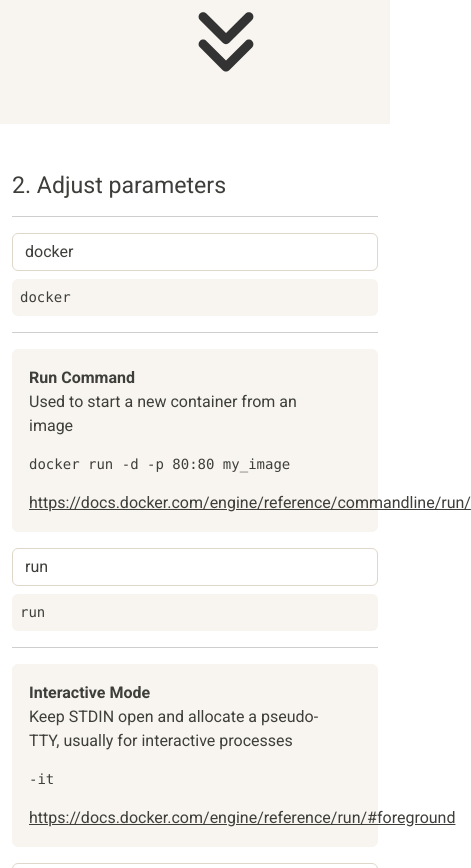
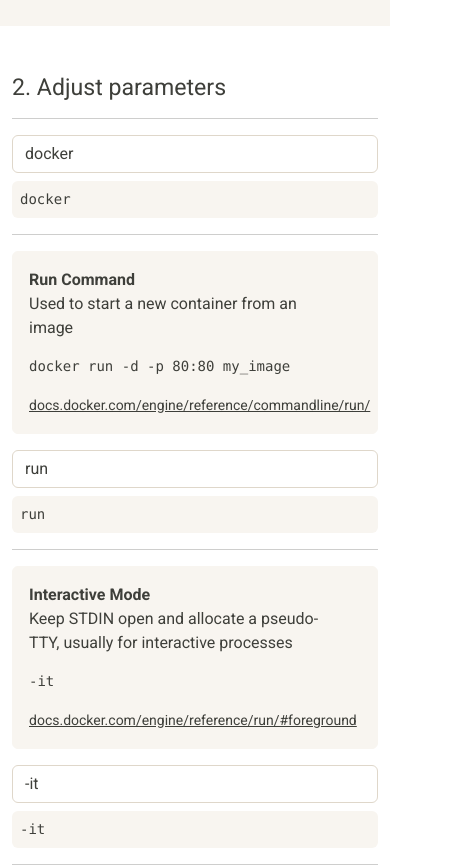
Before and after one commit to nahakiole/dockereditor, a plain HTML site: page src/index.html in a window 390 px wide. Shown: the part 1132-2000 px from the top of the page, 471 px wide, since content can reach past the window. Drawn offline with Linux system fonts and the light colour scheme.

Commit message:
Fixing mobile

```diff
--- a/src/index.html
+++ b/src/index.html
@@ -45,6 +45,10 @@
         .form-control.notfilled {
             background-color: #ff00002e;
         }
+
+        small a {
+            white-space: break-spaces;
+        }
     </style>
 
 </head>
@@ -68,7 +72,7 @@
 
         <div class="container pt-1 pb-5 ">
 
-            <div class="col-md-8 offset-2 mt-4 ">
+            <div class="col-md-8 offset-md-2 mt-4 ">
                 <h1>Docker Editor</h1>
                 <p>
                     A novel, magical tool is at your disposal: The Docker Command Editor! It’s like a secret decoder ring for Docker run commands found in tutorials. Mystifying parameters such as <code>-v</code>, <code>-p</code>, <code>--net</code> and more, are decoded to offer insightful explanations right in your browser.
@@ -114,8 +118,8 @@
                     <p>{{helptext[param.parameter].description}}</p>
                     <pre>{{helptext[param.parameter].example}}</pre>
                     <pre v-if="helptext[param.parameter].example2">{{helptext[param.parameter].example2}}</pre>
-                    <a v-bind:href="helptext[param.parameter].link"
-                       target="_blank">{{helptext[param.parameter].link}}</a>
+                    <small><a v-bind:href="helptext[param.parameter].link"
+                       target="_blank">{{helptext[param.parameter].link.replace("https://", "")}}</a></small>
                 </div>
 
                 <input class="form-control bg-opacity-25" v-model="param.parameter"/>
```
